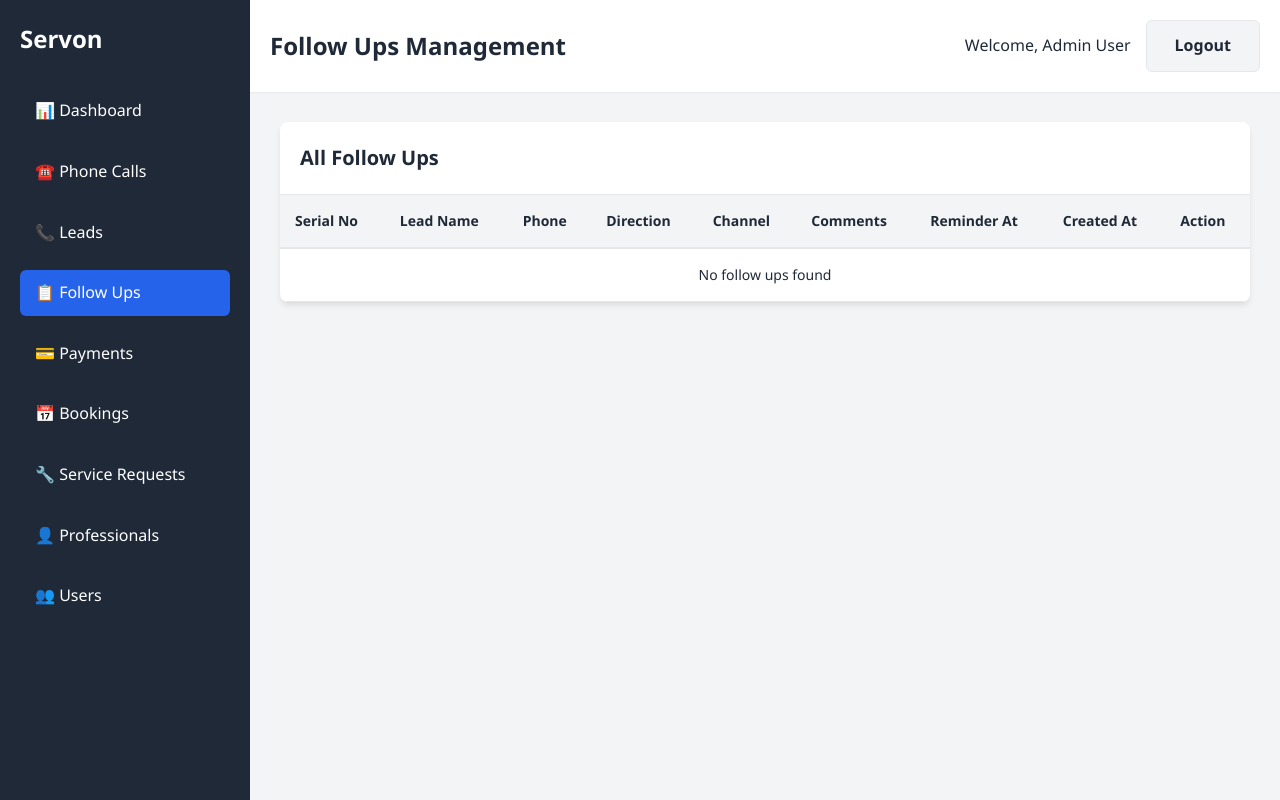
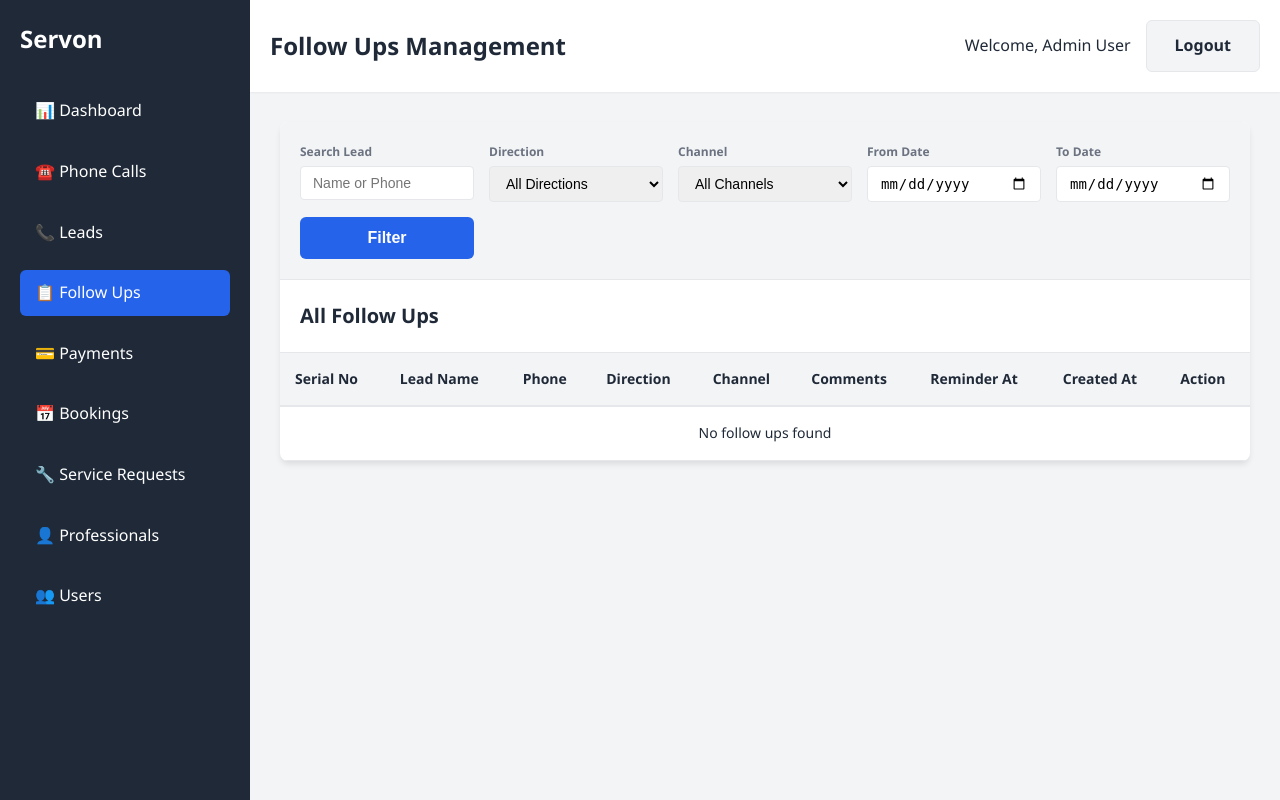
Before and after one commit to developertarun01/Practice, a PHP site: page /servon/admin/follow-ups.php in a window 1280 px wide. Run offline with PHP 8.4, Linux system fonts and the light colour scheme; a user stored in the database is signed in; data comes from the database, SQL or seed files in the repository; data that the repository does not hold is empty.

Commit message:
Follow up filter

```diff
--- a/admin/follow-ups.php
+++ b/admin/follow-ups.php
@@ -2,10 +2,34 @@
 require_once '../includes/config.php';
 require_role(['Admin', 'Sales', 'Allocation', 'Support']);
 
+// Get filter parameters
+$search = isset($_GET['search']) ? esc($_GET['search']) : '';
+$direction = isset($_GET['direction']) ? esc($_GET['direction']) : '';
+$channel = isset($_GET['channel']) ? esc($_GET['channel']) : '';
+$from_date = isset($_GET['from_date']) ? esc($_GET['from_date']) : '';
+$to_date = isset($_GET['to_date']) ? esc($_GET['to_date']) : '';
+
 // Get follow-ups - admin sees all, others see only their own
 $where = "1=1";
 if ($_SESSION['user_role'] != 'Admin') {
-    $where .= " AND user_id = " . $_SESSION['user_id'];
+    $where .= " AND f.user_id = " . $_SESSION['user_id'];
+}
+
+// Apply filters
+if ($search) {
+    $where .= " AND (l.name LIKE '%$search%' OR l.phone LIKE '%$search%')";
+}
+if ($direction) {
+    $where .= " AND f.direction = '$direction'";
+}
+if ($channel) {
+    $where .= " AND f.channel = '$channel'";
+}
+if ($from_date) {
+    $where .= " AND DATE(f.created_at) >= '$from_date'";
+}
+if ($to_date) {
+    $where .= " AND DATE(f.created_at) <= '$to_date'";
 }
 
 $follow_ups = $conn->query("SELECT f.*, l.name, l.phone, u.name as user_name FROM follow_ups f LEFT JOIN leads l ON f.lead_id = l.id LEFT JOIN users u ON f.user_id = u.id WHERE $where ORDER BY f.created_at DESC");
@@ -35,6 +59,49 @@ $follow_ups = $conn->query("SELECT f.*, l.name, l.phone, u.name as user_name FRO
 
             <div class="content">
                 <div class="table-container">
+                    <div class="filter-section">
+                        <form method="GET" style="display: grid; grid-template-columns: repeat(auto-fit, minmax(150px, 1fr)); gap: 15px; width: 100%;">
+                            <div class="filter-group">
+                                <label>Search Lead</label>
+                                <input type="text" name="search" placeholder="Name or Phone" value="<?php echo htmlspecialchars($search); ?>">
+                            </div>
+
+                            <div class="filter-group">
+                                <label>Direction</label>
+                                <select name="direction">
+                                    <option value="">All Directions</option>
+                                    <option value="Inbound" <?php echo $direction == 'Inbound' ? 'selected' : ''; ?>>Inbound</option>
+                                    <option value="Outbound" <?php echo $direction == 'Outbound' ? 'selected' : ''; ?>>Outbound</option>
+                                </select>
+                            </div>
+
+                            <div class="filter-group">
+                                <label>Channel</label>
+                                <select name="channel">
+                                    <option value="">All Channels</option>
+                                    <option value="Phone" <?php echo $channel == 'Phone' ? 'selected' : ''; ?>>Phone</option>
+                                    <option value="Email" <?php echo $channel == 'Email' ? 'selected' : ''; ?>>Email</option>
+                                    <option value="WhatsApp" <?php echo $channel == 'WhatsApp' ? 'selected' : ''; ?>>WhatsApp</option>
+                                    <option value="SMS" <?php echo $channel == 'SMS' ? 'selected' : ''; ?>>SMS</option>
+                                </select>
+                            </div>
+
+                            <div class="filter-group">
+                                <label>From Date</label>
+                                <input type="date" name="from_date" value="<?php echo $from_date; ?>">
+                            </div>
+
+                            <div class="filter-group">
+                                <label>To Date</label>
+                                <input type="date" name="to_date" value="<?php echo $to_date; ?>">
+                            </div>
+
+                            <div class="filter-group" style="display: flex; align-items: flex-end;">
+                                <button type="submit" class="btn btn-primary" style="width: 100%; margin: 0;">Filter</button>
+                            </div>
+                        </form>
+                    </div>
+
                     <div class="table-header">
                         <h3>All Follow Ups</h3>
                     </div>
@@ -67,7 +134,10 @@ $follow_ups = $conn->query("SELECT f.*, l.name, l.phone, u.name as user_name FRO
                                     echo "<td>" . (isset($fu['comments']) ? htmlspecialchars(substr($fu['comments'], 0, 50)) . "..." : "-") . "</td>";
                                     echo "<td>" . ($fu['reminder_at'] ? date('M d, Y H:i', strtotime($fu['reminder_at'])) : "-") . "</td>";
                                     echo "<td>" . date('M d, Y H:i', strtotime($fu['created_at'])) . "</td>";
-                                    echo "<td><a href='#' class='action-btn view-btn'>View</a></td>";
+                                    echo "<td>";
+                                    echo "<a href='#' class='action-btn view-btn' onclick='viewFollowUp(" . $fu['id'] . "); return false;'>View</a> ";
+                                    echo "<a href='#' class='action-btn' onclick='editFollowUp(" . $fu['id'] . "); return false;' style='background-color: #f59e0b;'>Edit</a>";
+                                    echo "</td>";
                                     echo "</tr>";
                                     $counter++;
                                 }
--- a/assets/js/main.js
+++ b/assets/js/main.js
@@ -1442,5 +1442,140 @@ async function handleEditUser(e, userId) {
     }
 }
 
+// ============================
+// FOLLOW-UP VIEW/EDIT HANDLERS
+// ============================
+async function viewFollowUp(followUpId) {
+    removeAllModals();
+    try {
+        const response = await fetch(`../api/get-follow-up.php?id=${followUpId}`);
+        const data = await response.json();
+
+        if (!data.success) {
+            alert('Error: ' + data.message);
+            return;
+        }
+
+        const fu = data.data;
+
+        const html = `
+            <div id="viewFollowUpModal" class="modal active">
+                <div class="modal-content">
+                    <span class="close" onclick="closeModal('viewFollowUpModal')">&times;</span>
+                    <h2>Follow-up Details</h2>
+                    <div class="follow-up-details">
+                        <p><strong>Lead Name:</strong> ${fu.lead_name || 'N/A'}</p>
+                        <p><strong>Lead Phone:</strong> ${fu.lead_phone || 'N/A'}</p>
+                        <p><strong>Direction:</strong> ${fu.direction}</p>
+                        <p><strong>Channel:</strong> ${fu.channel}</p>
+                        <p><strong>Comments:</strong> ${fu.comments ? htmlEscape(fu.comments) : 'N/A'}</p>
+                        <p><strong>Reminder At:</strong> ${fu.reminder_at ? new Date(fu.reminder_at).toLocaleString() : 'No reminder set'}</p>
+                        <p><strong>Created By:</strong> ${fu.user_name || 'N/A'}</p>
+                        <p><strong>Created At:</strong> ${new Date(fu.created_at).toLocaleString()}</p>
+                    </div>
+                    <button class="btn btn-secondary" onclick="editFollowUp(${followUpId})">Edit</button>
+                    <button class="btn btn-secondary" onclick="closeModal('viewFollowUpModal')">Close</button>
+                </div>
+            </div>
+        `;
+        document.body.insertAdjacentHTML('beforeend', html);
+    } catch (error) {
+        console.error(error);
+        alert('Error loading follow-up details');
+    }
+}
+
+async function editFollowUp(followUpId) {
+    removeAllModals();
+    try {
+        const response = await fetch(`../api/get-follow-up.php?id=${followUpId}`);
+        const data = await response.json();
+
+        if (!data.success) {
+            alert('Error: ' + data.message);
+            return;
+        }
+
+        const fu = data.data;
+
+        const html = `
+            <div id="editFollowUpModal" class="modal active">
+                <div class="modal-content">
+                    <span class="close" onclick="closeModal('editFollowUpModal')">&times;</span>
+                    <h2>Edit Follow-up</h2>
+                    <form id="editFollowUpForm" onsubmit="handleEditFollowUp(event, ${followUpId})">
+                        <div class="form-group">
+                            <label>Lead Name</label>
+                            <input type="text" value="${htmlEscape(fu.lead_name || '')}" disabled style="background-color: #f3f4f6; cursor: not-allowed;">
+                        </div>
+
+                        <div class="form-group">
+                            <label>Direction *</label>
+                            <select name="direction" required>
+                                <option value="Inbound" ${fu.direction === 'Inbound' ? 'selected' : ''}>Inbound</option>
+                                <option value="Outbound" ${fu.direction === 'Outbound' ? 'selected' : ''}>Outbound</option>
+                            </select>
+                        </div>
+
+                        <div class="form-group">
+                            <label>Channel *</label>
+                            <select name="channel" required>
+                                <option value="Phone" ${fu.channel === 'Phone' ? 'selected' : ''}>Phone</option>
+                                <option value="Email" ${fu.channel === 'Email' ? 'selected' : ''}>Email</option>
+                                <option value="WhatsApp" ${fu.channel === 'WhatsApp' ? 'selected' : ''}>WhatsApp</option>
+                                <option value="SMS" ${fu.channel === 'SMS' ? 'selected' : ''}>SMS</option>
+                            </select>
+                        </div>
+
+                        <div class="form-group">
+                            <label>Comments</label>
+                            <textarea name="comments" rows="4">${htmlEscape(fu.comments || '')}</textarea>
+                        </div>
+
+                        <div class="form-group">
+                            <label>Reminder Date & Time</label>
+                            <input type="datetime-local" name="reminder_at" value="${fu.reminder_at ? fu.reminder_at.replace(' ', 'T').substring(0, 16) : ''}">
+                        </div>
+
+                        <button type="submit" class="btn btn-primary">Update Follow-up</button>
+                        <button type="button" class="btn btn-secondary" onclick="closeModal('editFollowUpModal')">Cancel</button>
+                    </form>
+                </div>
+            </div>
+        `;
+        document.body.insertAdjacentHTML('beforeend', html);
+    } catch (error) {
+        console.error(error);
+        alert('Error loading follow-up details');
+    }
+}
+
+async function handleEditFollowUp(e, followUpId) {
+    e.preventDefault();
+    const form = e.target;
+    const formData = new FormData(form);
+    formData.append('follow_up_id', followUpId);
+
+    try {
+        const response = await fetch('../api/update-follow-up.php', {
+            method: 'POST',
+            body: formData
+        });
+
+        const data = await response.json();
+
+        if (data.success) {
+            alert('Follow-up updated successfully!');
+            closeModal('editFollowUpModal');
+            setTimeout(() => location.reload(), 500);
+        } else {
+            alert('Error: ' + (data.message || 'Unknown error'));
+        }
+    } catch (error) {
+        console.error(error);
+        alert('Network error');
+    }
+}
+
 // Initialize on page load
 document.addEventListener('DOMContentLoaded', setupViewButtons);
```
Also changed, not shown: api/get-follow-up.php (added, +31 -0 lines), api/update-follow-up.php (added, +66 -0 lines).
